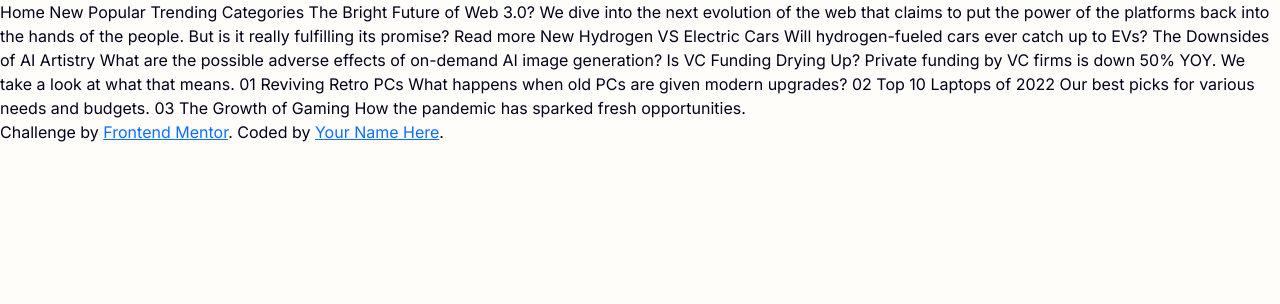
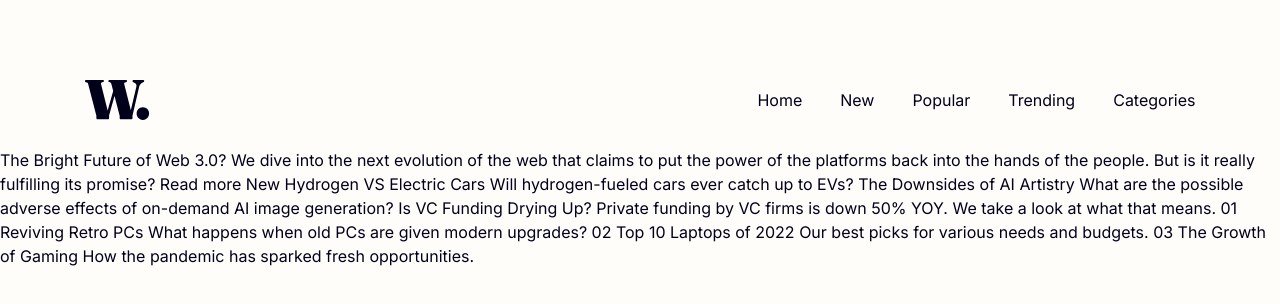
Before and after one commit to joshjavier/news-homepage, a website: page index.html in a window 1280 px wide. Drawn offline with nearby package versions, Linux system fonts and the light colour scheme.

Commit message:
Add markup and styles for header section

```diff
--- a/index.html
+++ b/index.html
@@ -19,11 +19,34 @@
 </head>
 <body>
 
-  Home
-  New
-  Popular
-  Trending
-  Categories
+  <header>
+    <nav class="navbar navbar-expand-md">
+      <div class="container-fluid">
+        <a href="#" class="navbar-brand">
+          <img src="./assets/images/logo.svg" alt="News homepage." width="65" height="40">
+        </a>
+        <button class="btn navbar-toggler" data-bs-toggle="offcanvas" data-bs-target="#offcanvas" aria-label="Open menu">
+          <svg viewBox="0 0 40 17" width="40" height="17" fill="currentColor"><path d="M0 0h40v3H0zM0 7h40v3H0zM0 14h40v3H0z" /></svg>
+        </button>
+        <div id="offcanvas" class="offcanvas offcanvas-end">
+          <div class="offcanvas-header">
+            <button class="btn btn-light ms-auto" data-bs-dismiss="offcanvas" aria-label="Close menu">
+              <svg viewBox="0 0 32 31" width="32" height="31" fill="currentColor"><path d="m2.919.297 28.284 28.284-2.122 2.122L.797 2.419z"/><path d="M.797 28.581 29.081.297l2.122 2.122L2.919 30.703z"/></svg>
+            </button>
+          </div>
+          <div class="offcanvas-body">
+            <ul class="navbar-nav ms-auto">
+              <li><a class="nav-link" href="#">Home</a></li>
+              <li><a class="nav-link" href="#">New</a></li>
+              <li><a class="nav-link" href="#">Popular</a></li>
+              <li><a class="nav-link" href="#">Trending</a></li>
+              <li><a class="nav-link" href="#">Categories</a></li>
+            </ul>
+          </div>
+        </div>
+      </div>
+    </nav>
+  </header>
 
   The Bright Future of Web 3.0?
 
@@ -55,10 +78,10 @@
   The Growth of Gaming
   How the pandemic has sparked fresh opportunities.
 
-  <div class="attribution">
+  <!-- <div class="attribution">
     Challenge by <a href="https://www.frontendmentor.io?ref=challenge" target="_blank">Frontend Mentor</a>.
     Coded by <a href="#">Your Name Here</a>.
-  </div>
+  </div> -->
 
   <script src="https://cdn.jsdelivr.net/npm/bootstrap@5.3.2/dist/js/bootstrap.bundle.min.js" integrity="sha384-C6RzsynM9kWDrMNeT87bh95OGNyZPhcTNXj1NW7RuBCsyN/o0jlpcV8Qyq46cDfL" crossorigin="anonymous"></script>
 </body>
--- a/style.css
+++ b/style.css
@@ -12,3 +12,81 @@
   --bs-body-color: hsl(var(--clr-very-dark-blue));
   --bs-body-bg: hsl(var(--clr-off-white));
 }
+
+/* HEADER */
+
+header {
+  /* Define fluid spacing that grows from 28px at 375w to 89px at 1440w */
+  --space-top: clamp(1.75rem, 0.4076rem + 5.7277vw, 5.5625rem);
+}
+
+/* NAVBAR */
+
+.navbar {
+  --bs-navbar-padding-x: 16px;
+  --bs-navbar-padding-y: 28px;
+  --bs-navbar-color: hsl(var(--clr-very-dark-blue));
+  --bs-navbar-hover-color: hsl(var(--clr-soft-red));
+  --bs-navbar-brand-padding-y: 0;
+  --bs-navbar-nav-link-padding-x: 0;
+  --bs-navbar-toggler-padding-x: 4px;
+  --bs-navbar-toggler-font-size: 1rem;
+  --bs-navbar-toggler-border-color: transparent;
+  padding-block-start: var(--space-top);
+}
+
+.navbar .container-fluid {
+  max-width: 1111px;
+  /* Remove excess inline padding here since it's already set on the parent */
+  --bs-gutter-x: 0;
+}
+
+.navbar-brand {
+  /* Grow from 46px wide at 375w to 65px wide at 1143w */
+  width: clamp(2.875rem, 2.2952rem + 2.474vw, 4.0625rem);
+}
+
+.navbar-brand img {
+  width: 100%;
+  height: auto;
+}
+
+.navbar-toggler {
+  align-self: stretch;
+}
+
+.navbar-nav {
+  column-gap: 38px;
+  row-gap: 26px;
+  --bs-nav-link-padding-y: 0;
+  --bs-nav-link-font-size: 18px;
+}
+
+@media (min-width: 768px) {
+  .navbar-nav {
+    --bs-nav-link-font-size: 16px;
+  }
+}
+
+/* MOBILE NAV */
+
+.offcanvas {
+  --bs-offcanvas-width: 256px;
+}
+
+.offcanvas-header {
+  padding-inline: 15px;
+  padding-block-start: calc(var(--space-top) - 5px);
+}
+
+.offcanvas-header .btn {
+  padding: 4px;
+  --bs-btn-bg: transparent;
+  --bs-btn-color: hsl(var(--clr-very-dark-blue));
+  --bs-btn-border-color: transparent;
+}
+
+.offcanvas-body {
+  padding-inline: 24px;
+  padding-block-start: 71px;
+}
```
